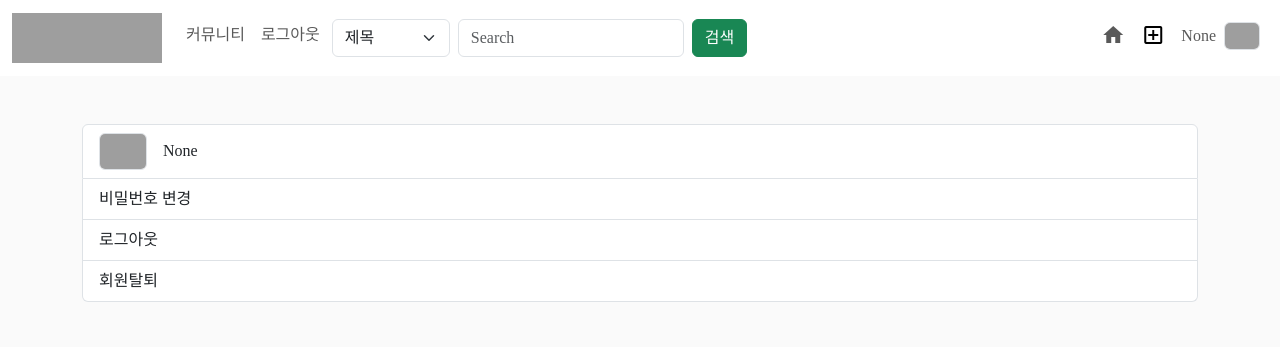
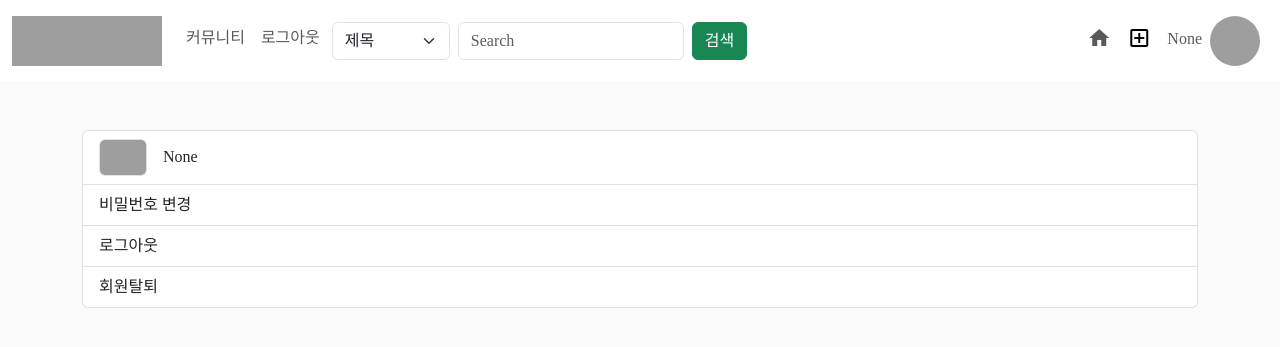
Before and after one commit to ksy133900/select_project_2, a Django app: page /accounts/1/mypage/ in a window 1280 px wide. Shown: the top 347 px of the page. Run offline with Django 3.2, Linux system fonts and the light colour scheme; the visitor is signed in with stand-in values (Sample User, id 1); data comes from the database, SQL or seed files in the repository; some libraries are stand-ins or nearby versions; some web fonts are replaced; grey boxes are pictures that could not be loaded.

Commit message:
base css 수정

```diff
--- a/templates/base.html
+++ b/templates/base.html
@@ -18,6 +18,21 @@
 
     <link rel="stylesheet" href="https://cdn.jsdelivr.net/npm/bootstrap-icons@1.7.1/font/bootstrap-icons.css">
     <title>𝖙𝖗𝖎𝖕𝖘𝖙𝖆𝖗𝖌𝖗𝖆𝖒</title>
+    <style>
+      .navi_profile_box {
+        width: 50px;
+        height: 50px;
+        border-radius: 70%;
+        overflow: hidden;
+        cursor: pointer;
+    }
+
+    .profile_img {
+      width: 100%;
+      height: 100%;
+      object-fit: fill;
+  }
+    </style>
   </head>
 
   <body style="background-color:  #FAFAFA;">
@@ -109,12 +124,13 @@
                   <a class="nav-link" href="{% url 'accounts:mypage' request.user.pk %}">
                     <div class="d-flex align-items-center">
                       <span class="me-2 mb-1">{{ request.user.nickname }}</span>
-
+                      <div class="navi_profile_box">
                       {% if request.user.profile.image %}
-                        <img src="{{ request.user.profile.image.url }}" alt="{{ request.user.profile.image }}" class="mb-1 rounded-2 border border-1" width="36px">
+                        <img src="{{ request.user.profile.image.url }}" class="profile_img">
                       {% else %}
-                        <img src="{% static 'images/dummy-image-square.jpg' %}" alt="" class="mb-1 rounded-2 border border-1" width="36px">
+                        <img src="{% static 'images/dummy-image-square.jpg' %}" class="profile_img">
                       {% endif %}
+                      </div>
                     </div>
                   </a>
                 </li>
```
